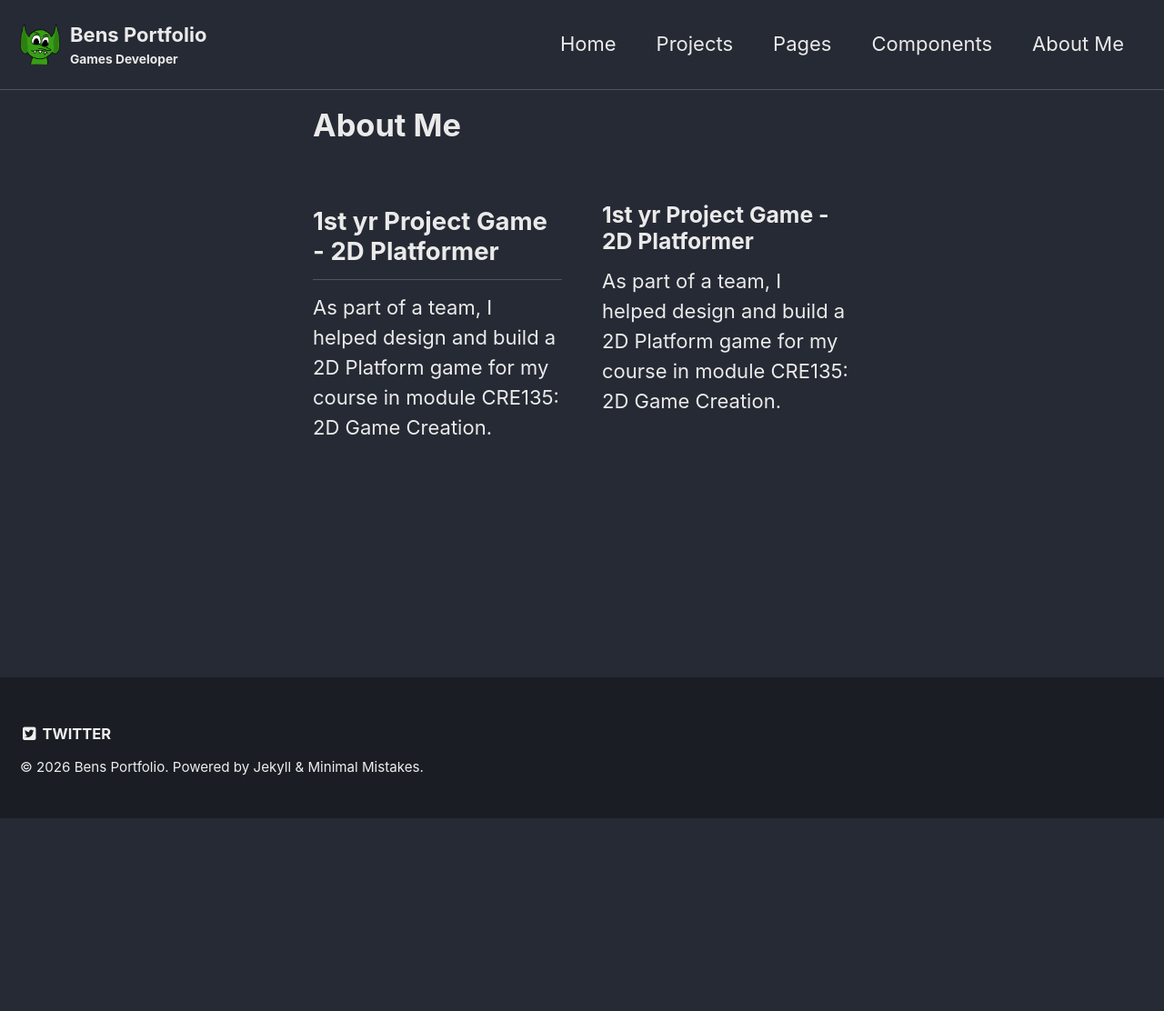
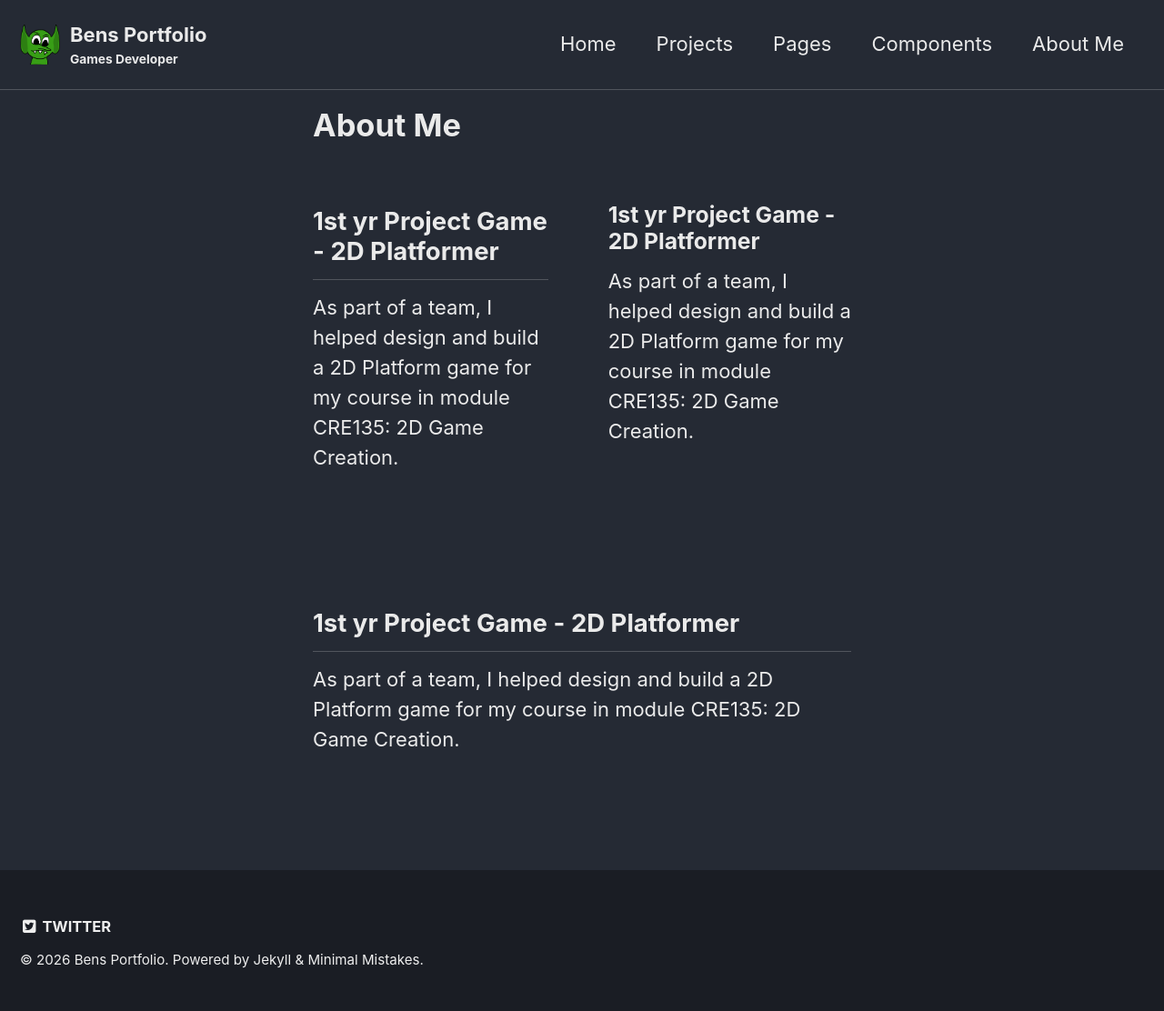
Before and after one commit to nvbnb17/nvbnb17.github.io, a Jekyll site: the page built from _pages/about-me.md, in a window 1280 px wide. Shown: the whole page at 91% size. Built offline with Jekyll 4.4.1, drawn with Linux system fonts in a browser that asks for light colours; before the commit the page ends 900 px from its top, so only the background shows below that.

Commit message:
Update about-me.md

```diff
--- a/_pages/about-me.md
+++ b/_pages/about-me.md
@@ -14,7 +14,7 @@ skills:
     text: "Designed mechanics, levels, and player feedback loops."
     level_label: "Beginner"
 ---
-<div style="display:flex; flex-wrap:wrap; gap:2rem; align-items:flex-start;">
+<div style="display:flex; flex-wrap:wrap; gap:3rem; align-items:flex-start;">
 
   <!-- LEFT: text content -->
   <div style="flex:1 1 250px; min-width:250px;">
@@ -24,11 +24,18 @@ skills:
     </p>
   </div>
 
-<div style="flex:1 1 250px; min-width:250px;">
+<div style="flex:2 2 250px; min-width:250px;">
     <h3>1st yr Project Game - 2D Platformer</h3>
     <p>
       As part of a team, I helped design and build a 2D Platform game for my course in module CRE135: 2D Game Creation.
     </p>
   </div>
 
+  <div style="flex:3 3 250px; min-width:250px;">
+    <h2>1st yr Project Game - 2D Platformer</h2>
+    <p>
+      As part of a team, I helped design and build a 2D Platform game for my course in module CRE135: 2D Game Creation.
+    </p>
+  </div>
+
 </div>
```
